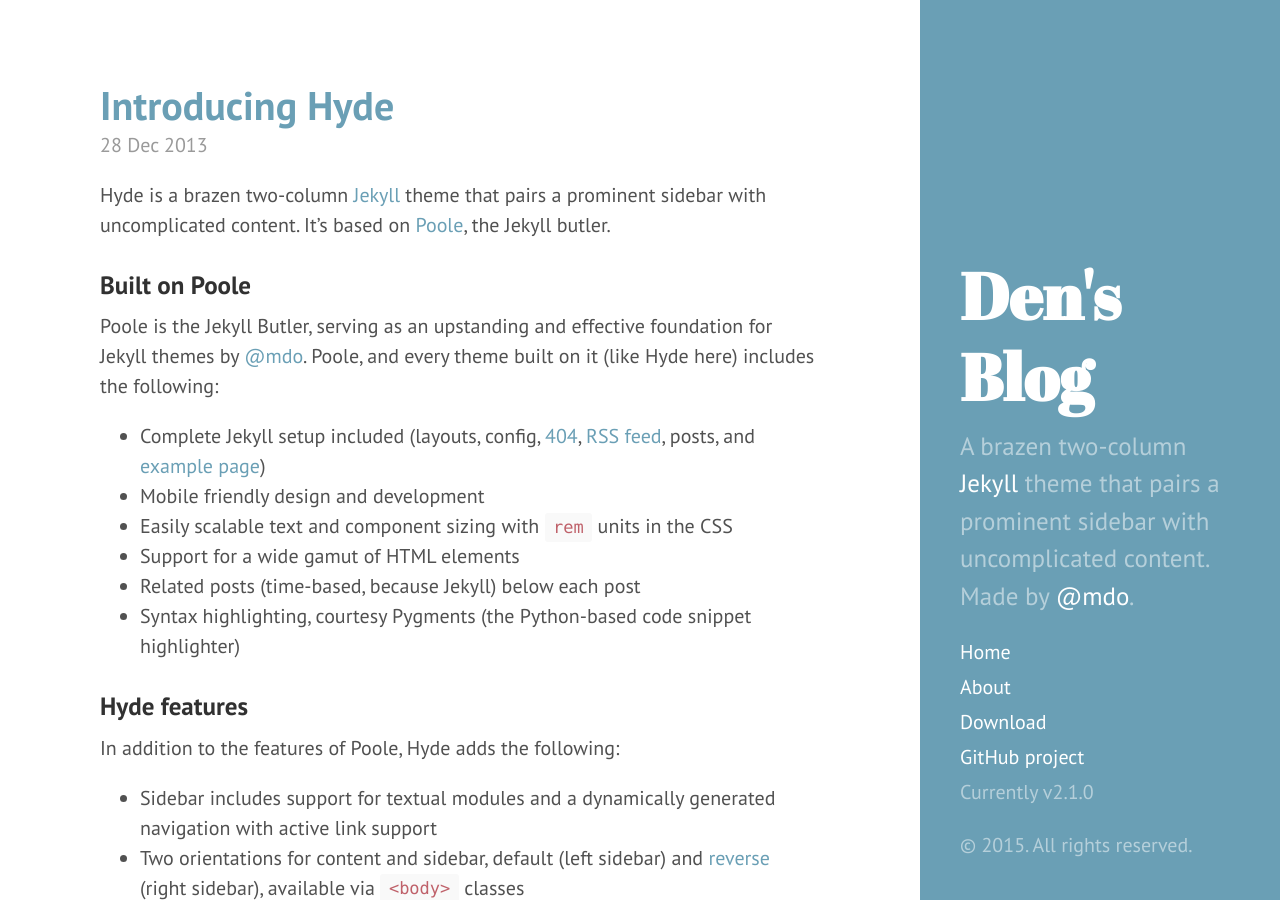
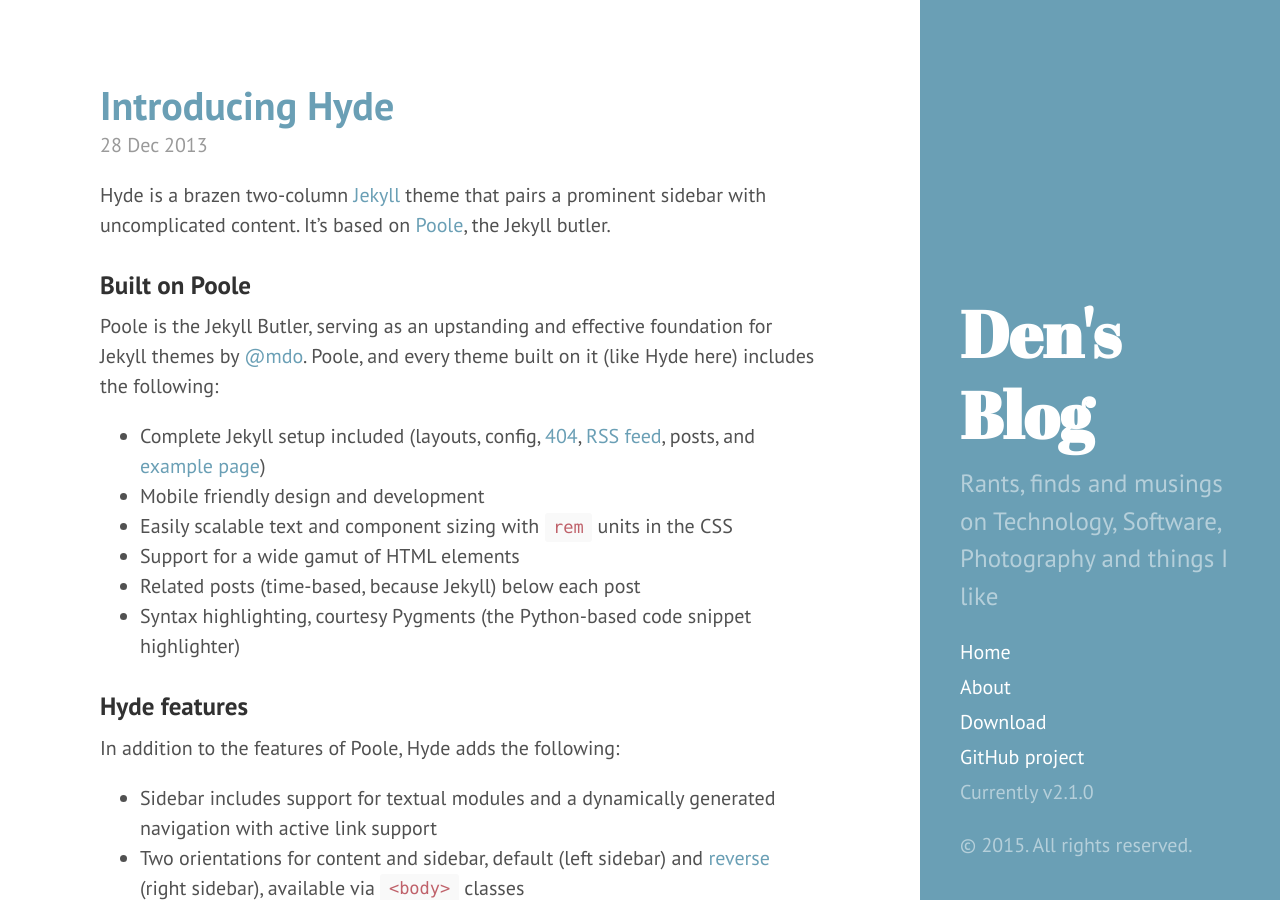
Before and after one commit to denwilliams/blog, a Jekyll site: the page built from index.html, in a window 1280 px wide and 900 px high. Built offline with Jekyll 4.4.1, drawn with Linux system fonts in a browser that asks for light colours; Markdown is read by kramdown in place of the engine named in the settings; the list of posts is cut into pages by our own code.

Commit message:
description

```diff
--- a/_config.yml
+++ b/_config.yml
@@ -9,7 +9,7 @@
 # Setup
 title:            "Den's Blog"
 tagline:          'Rants, finds and musings on Technology, Software, Photography and things I like'
-description:      'A brazen two-column <a href="http://jekyllrb.com" target="_blank">Jekyll</a> theme that pairs a prominent sidebar with uncomplicated content. Made by <a href="https://twitter.com/mdo" target="_blank">@mdo</a>.'
+description:      'Rants, finds and musings on Technology, Software, Photography and things I like'
 url:              http://blog.denwilliams.net
 baseurl:          /blog/
 
```
